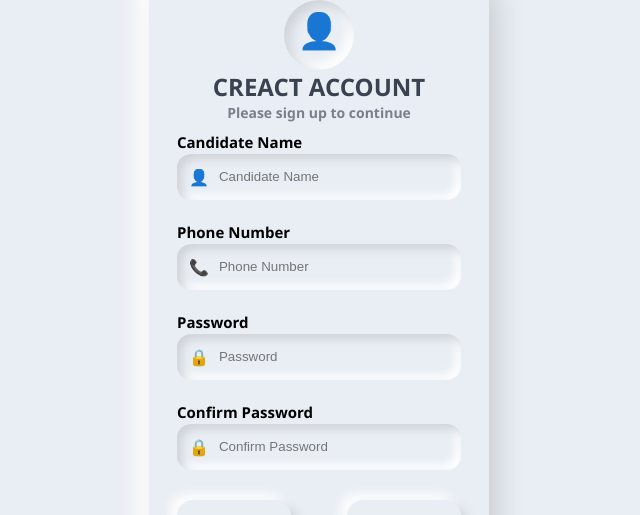
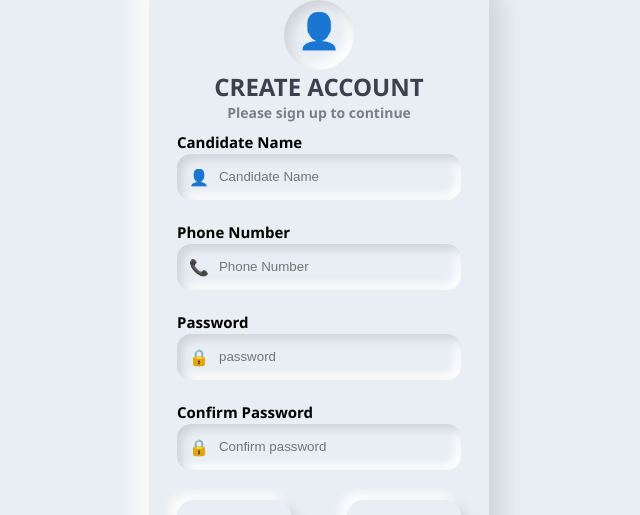
Before and after one commit to rohit8044/ff-project, a React app: page /register in a window 1280 px wide. Shown: the part 129-644 px from the top of the page, without its empty margins (321-961 px from the left). Built offline with nearby package versions, Linux system fonts and the light colour scheme; the HTML template or start-up script is replaced by a standard one.

Commit message:
Update Registerpage.jsx

```diff
--- a/src/Registerpage.jsx
+++ b/src/Registerpage.jsx
@@ -1,76 +1,98 @@
 import './Registerpage.css'
-import {useNavigate} from 'react-router-dom'
+import { useNavigate } from 'react-router-dom'
 import { useState } from 'react';
-export default function Registerpage(){
-  const nav = useNavigate()
-  const [Error,setError]=useState()
-  const [value,setvalue]=useState({
-    User:"",
-    Phone:"",
-    Email:"",
-    Password:"",
-    Confirm:""
+
+export default function Registerpage() {
+  const nav = useNavigate();
+  const [Error, setError] = useState("");
+  const [isSuccess, setIsSuccess] = useState(false);
+
+  const [value, setValue] = useState({
+    User: "",
+    Phone: "",
+    Email: "",
+    Password: "",
+    Confirm: ""
   });
-  const changevalue = (e) => {
+
+  const changeValue = (e) => {
     const { name, value } = e.target;
-
-  // Phone field ke liye sirf numbers
     if (name === "Phone") {
-    setvalue((prev) => ({...prev, Phone: value.replace(/[^0-9]/g, "")}));
+      setValue(prev => ({ ...prev, Phone: value.replace(/[^0-9]/g, "") }));
     } else {
-    setvalue((prev) => ({ ...prev, [name]: value }));
+      setValue(prev => ({ ...prev, [name]: value }));
     }
   };
-  const handleSubmit=(e)=>{
+
+  const handleSubmit = (e) => {
     e.preventDefault();
     if (value.Password !== value.Confirm) {
       setError("Passwords do not match!");
       return;
-   }else{
-    nav('/')
     }
-  }
-  const allready=(e)=>{
-    nav("/")
-  }
+    setError("");
+    setIsSuccess(true);
+    setTimeout(() => {
+      nav('/');
+    }, 2000);
+  };
+
+  const already = () => {
+    nav("/");
+  };
+
   return (
-    <>
     <div className="container1">
       <div className="card1">
+
+        {!isSuccess ? (
+          <>
             <div className="icon1">👤</div>
-              <h2>CREACT ACCOUNT</h2>
+            <h2>CREATE ACCOUNT</h2>
             <p>Please sign up to continue</p>
-        <form onSubmit={handleSubmit }>
 
+            <form onSubmit={handleSubmit}>
               <label>Candidate Name</label>
               <div className="inputBox1">
                 👤
-            <input type="text" placeholder="Candidate Name" required name='User' onChange={changevalue}/>
+                <input type="text" placeholder='Candidate Name' required name="User" onChange={changeValue} />
               </div>
 
               <label>Phone Number</label>
               <div className="inputBox1">
                 📞
-            <input type="text" placeholder="Phone Number" maxLength="10" required name="Phone" value={value.Phone} onChange={changevalue} inputMode="numeric" pattern="[0-9]*" />
+                <input
+                  type="text" maxLength="10" placeholder='Phone Number' required name="Phone" value={value.Phone}  onChange={changeValue} />
               </div>
 
               <label>Password</label>
               <div className="inputBox1">
                 🔒
-             <input type="password" placeholder="Password" required name='Password' onChange={changevalue}/>
+                <input type="password" placeholder='password' required name="Password" onChange={changeValue} />
               </div>
 
               <label>Confirm Password</label>
               <div className="inputBox1">
                 🔒
-            <input type="password" placeholder="Confirm Password"  required name='Confirm' onChange={changevalue}/>
+                <input type="password" placeholder='Confirm password' required name="Confirm" onChange={changeValue} />
               </div>
-          <p className='Errormessa'>{Error}</p>
-          <button className='btnlogin1' type='submit'>Sign up</button>
-           <button className='btnlogin2' type='button' onClick={allready}>All ready </button>
+
+              <p className="Errormessa">{Error}</p>
+
+              <button className="btnlogin1" type="submit">Sign up</button>
+              <button className="btnlogin2" type="button" onClick={already}>
+                All ready
+              </button>
             </form>
+          </>
+        ) : (
+          <div className="successBox">
+            <div className="successCircle">✔</div>
+            <h2>Register Successful</h2>
+            <p>Redirecting...</p>
+          </div>
+        )}
       </div>
     </div>
-    </>
   );
 }
```
Lines whose indentation alone changed are shown as unchanged.
